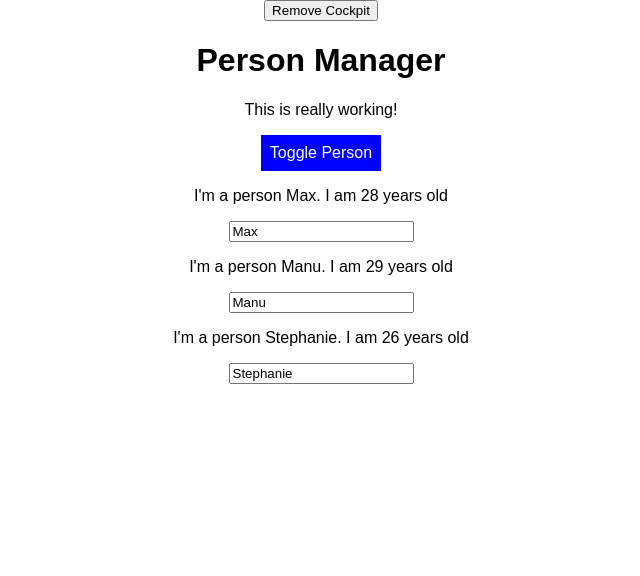
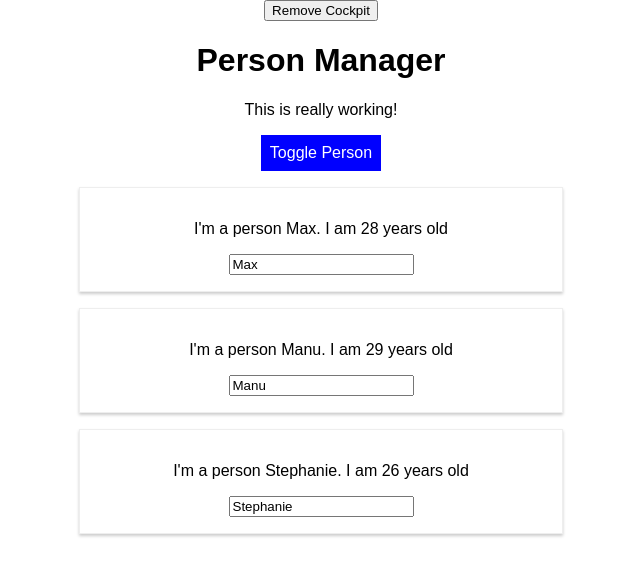
Before and after one commit to mir-wazidur-rahman/react-complete-guide, a React app: page / in a window 1280 px wide. Both pictures are taken after a click on the button "Toggle Person". Shown: the top 576 px of the page, without its empty margins (319-959 px from the left). Built offline with nearby package versions, Linux system fonts and the light colour scheme.

Commit message:
hoc advanced with props

```diff
--- a/src/components/Persons/Person/Person.js
+++ b/src/components/Persons/Person/Person.js
@@ -1,7 +1,8 @@
 import React, {Component} from 'react';
-// import cssclass from './Person.css';
+import cssclass from './Person.css';
 // import styled from 'styled-components';
 import Auxilliary from '../../../hoc/Auxilliary';
+import withClass from '../../../hoc/withClass';
 
 class Person extends Component{
 
@@ -18,4 +19,4 @@ class Person extends Component{
     };
 }
 
-export default Person;
+export default withClass(Person,cssclass.Person);
--- a/src/containers/App.js
+++ b/src/containers/App.js
@@ -4,7 +4,8 @@ import cssclass from './App.css';
 
 import Persons from '../components/Persons/Persons';
 import Cockpit from '../components/Cockpit/Cockpit';
-import WithClass from '../hoc/WithClass';
+import withClass from '../hoc/withClass';
+import Auxilliary from '../hoc/Auxilliary';
 
 
 class App extends Component {
@@ -96,7 +97,7 @@ class App extends Component {
 
     return (
 
-      <WithClass className={cssclass.App}>
+      <Auxilliary>
         <button onClick={() => {
           this.setState( {showCockpit: false} )}
           }
@@ -110,10 +111,10 @@ class App extends Component {
           personsLength={this.state.persons.length}/> :
           null}
         {persons}
-      </WithClass>
+      </Auxilliary>
     );
     // return React.createElement('div', {className: 'App'}, React.createElement('h1', null, 'Does this work now?'));
   }
 }
 
-export default App;
+export default withClass(App,cssclass.App);
--- a/src/hoc/WithClass.js
+++ b/src/hoc/WithClass.js
@@ -1,7 +1,11 @@
 import React from 'react';
 
-const withClass = props => (
-<div className={props.className}>{props.children}</div>
-)
+const withClass = (WrappedComponent, className) => {
+    return props => (
+        <div className={className}>
+            <WrappedComponent {...props}/>
+        </div>
+    );
+};
 
 export default withClass;
```
